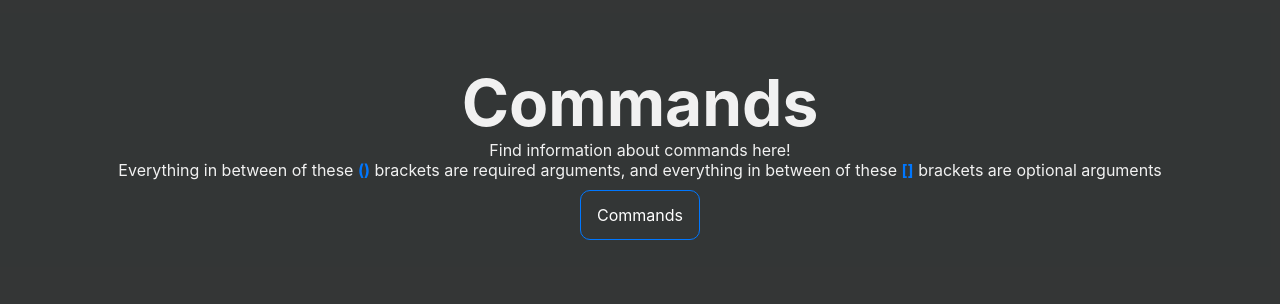
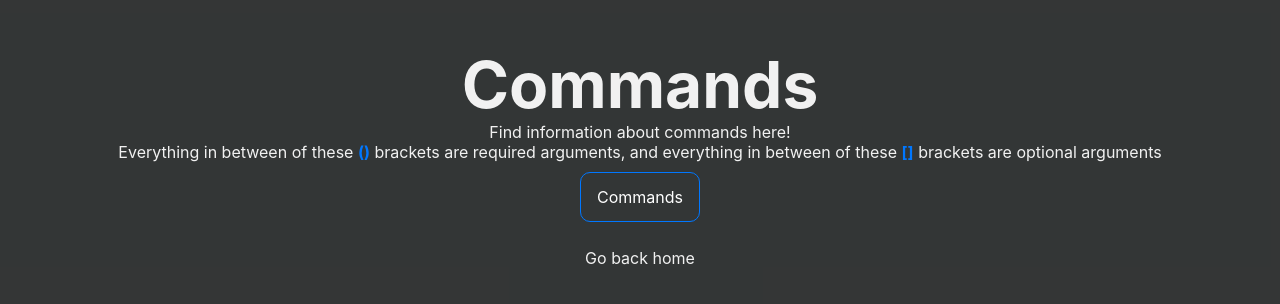
Before and after one commit to Undertale-RPG/Undertale-RPG-website, a website: page pages/commands.html in a window 1280 px wide. Shown: the part 242-546 px from the top of the page. Drawn offline with Linux system fonts and the light colour scheme.

Commit message:
Update commands.html
Made it possible to go back to the home page while on the commands page

```diff
--- a/pages/commands.html
+++ b/pages/commands.html
@@ -180,6 +180,9 @@
                         </p>
                     </div>
                 </div>
+                <div class="footer2" style="padding-top: 1em;">
+                    <a href="/">Go back home</a>
+                </div>
             </main>
         </div>
     </body>
```
